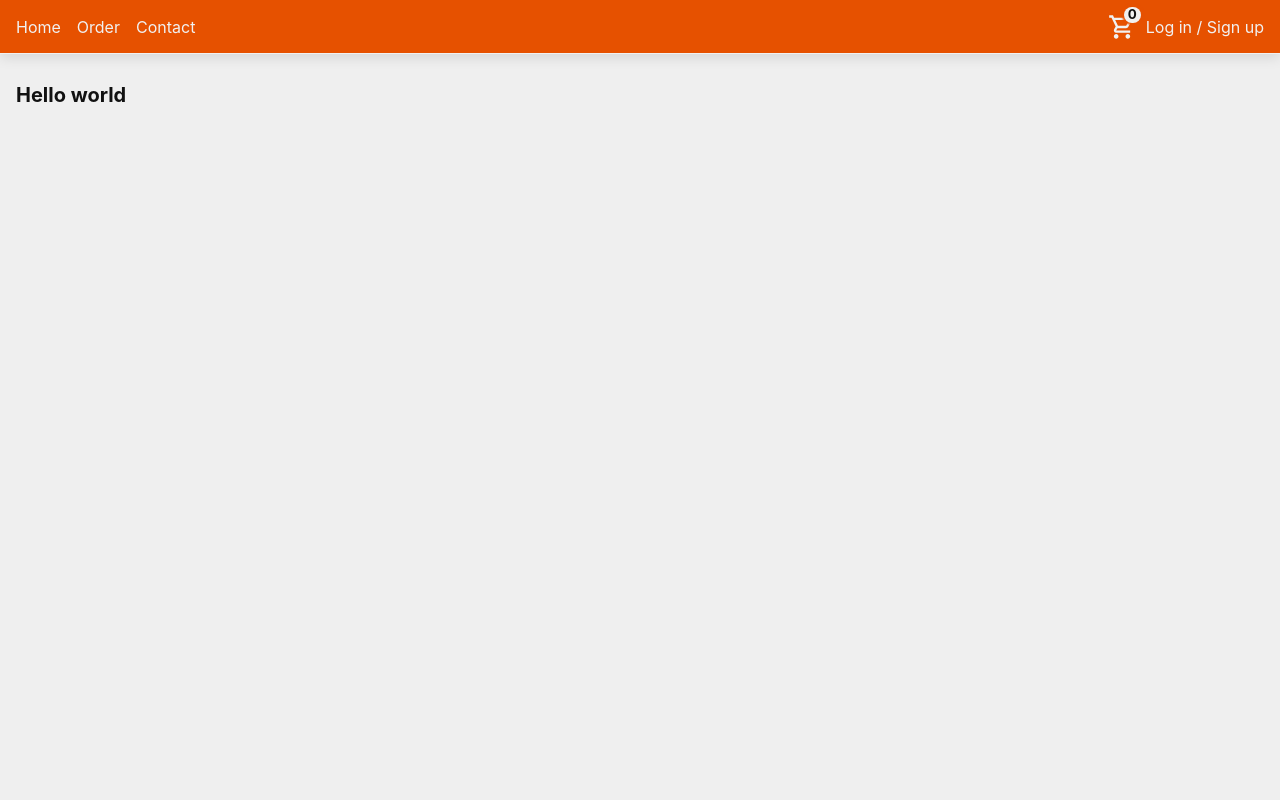
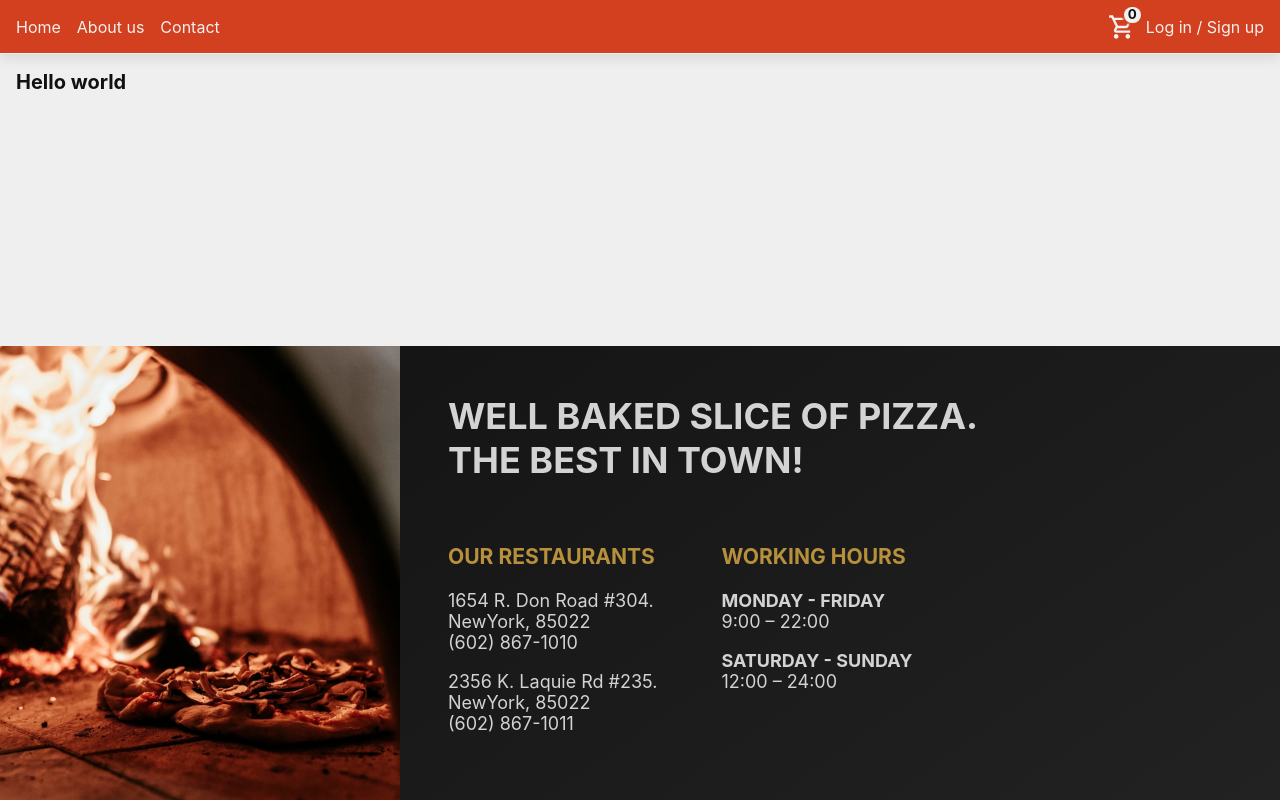
Before and after one commit to cichowsky/pizzeria, a Next.js app: page / in a window 1280 px wide. Built offline with nearby package versions, Linux system fonts and the light colour scheme.

Commit message:
add initial footer

```diff
--- /dev/null
+++ b/components/Footer/Footer.styles.ts
@@ -0,0 +1,57 @@
+import styled from 'styled-components';
+
+export const SFooter = styled.footer`
+  display: flex;
+
+  background: linear-gradient(145deg, #111 0%, #222 100%);
+  color: lightgray;
+
+  @media (min-width: 1024px) {
+    min-height: 420px;
+    font-size: 18px;
+  }
+`;
+
+export const SImageContainer = styled.div`
+  display: none;
+
+  @media (min-width: 1024px) {
+    position: relative;
+    display: block;
+    flex: 1;
+    min-width: 400px;
+    max-width: 600px;
+  }
+`;
+
+export const STextContainer = styled.div`
+  flex: 2;
+
+  display: flex;
+  flex-wrap: wrap;
+  gap: 2rem;
+  padding: 3rem;
+
+  @media (min-width: 1024px) {
+    gap: 2rem 4rem;
+  }
+`;
+
+export const SMotto = styled.h2`
+  text-transform: uppercase;
+  width: 100%;
+
+  @media (min-width: 1024px) {
+    font-size: 36px;
+  }
+`;
+
+export const SHeading = styled.h3`
+  color: #b7903c;
+  text-transform: uppercase;
+`;
+
+export const SDay = styled.span`
+  text-transform: uppercase;
+  font-weight: bold;
+`;
--- /dev/null
+++ b/components/Footer/Footer.tsx
@@ -0,0 +1,47 @@
+import Image from 'next/image';
+import { SFooter, SImageContainer, STextContainer, SMotto, SHeading, SDay } from './Footer.styles';
+
+const Footer = () => {
+  return (
+    <SFooter>
+      <SImageContainer>
+        <Image src="/images/footer-bg.jpg" layout="fill" objectFit="cover" alt="" />
+      </SImageContainer>
+      <STextContainer>
+        <SMotto>
+          Well baked slice of pizza.
+          <br />
+          The best in town!
+        </SMotto>
+
+        <div>
+          <SHeading>Our Restaurants</SHeading>
+          <p>
+            1654 R. Don Road #304.
+            <br /> NewYork, 85022
+            <br /> (602) 867-1010
+          </p>
+          <p>
+            2356 K. Laquie Rd #235.
+            <br /> NewYork, 85022
+            <br /> (602) 867-1011
+          </p>
+        </div>
+
+        <div>
+          <SHeading>Working hours</SHeading>
+          <p>
+            <SDay>monday - friday</SDay>
+            <br /> 9:00 – 22:00
+          </p>
+          <p>
+            <SDay>saturday - sunday</SDay>
+            <br /> 12:00 – 24:00
+          </p>
+        </div>
+      </STextContainer>
+    </SFooter>
+  );
+};
+
+export default Footer;
--- a/components/Navigation/Navigation.tsx
+++ b/components/Navigation/Navigation.tsx
@@ -6,7 +6,7 @@ import { SNav, SNavLinks } from './Navigation.styles';
 
 const navLinks = [
   { path: '/', label: 'Home', id: 1 },
-  { path: '/order', label: 'Order', id: 2 },
+  { path: '/about-us', label: 'About us', id: 2 },
   { path: '/contact', label: 'Contact', id: 3 },
 ];
 
--- a/components/templates/Template.tsx
+++ b/components/templates/Template.tsx
@@ -1,5 +1,6 @@
 import { ReactNode } from 'react';
 import Header from 'components/Header/Header';
+import Footer from 'components/Footer/Footer';
 import { SWrapper, SContent } from './Template.styles';
 
 interface ITemplateProps {
@@ -11,6 +12,7 @@ const Template = ({ children }: ITemplateProps) => {
     <SWrapper>
       <Header />
       <SContent>{children}</SContent>
+      <Footer />
     </SWrapper>
   );
 };
--- a/styles/GlobalStyle.ts
+++ b/styles/GlobalStyle.ts
@@ -36,6 +36,10 @@ const GlobalStyle = createGlobalStyle`
   li {
     display: inline-block;
   }
+
+  h1, h2, h3, h4, h5, h6 {
+    margin-top: 0;
+  }
 `;
 
 export default GlobalStyle;
--- a/styles/theme.ts
+++ b/styles/theme.ts
@@ -3,10 +3,10 @@ import { DefaultTheme } from 'styled-components';
 const theme: DefaultTheme = {
   colors: {
     text: '#111111',
-    primary: '#e65100',
+    primary: '#d3401f',
     background: '#efefef',
     headerText: '#f1f1f1',
-    headerBackground: '#e65100',
+    headerBackground: '#d3401f',
   },
   layout: {
     maxWidth: '1280px',
```
Also changed, not shown: public/images/footer-bg.jpg (added).
